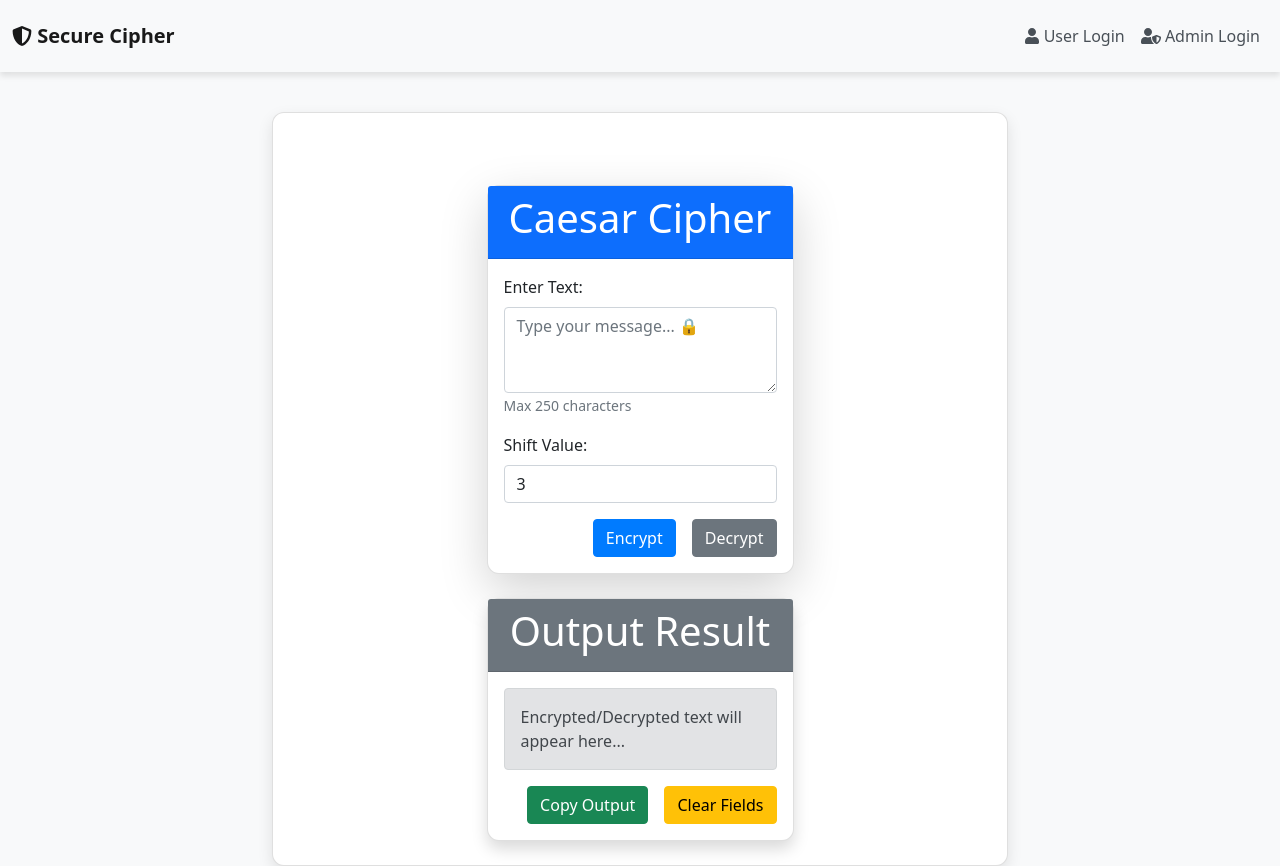
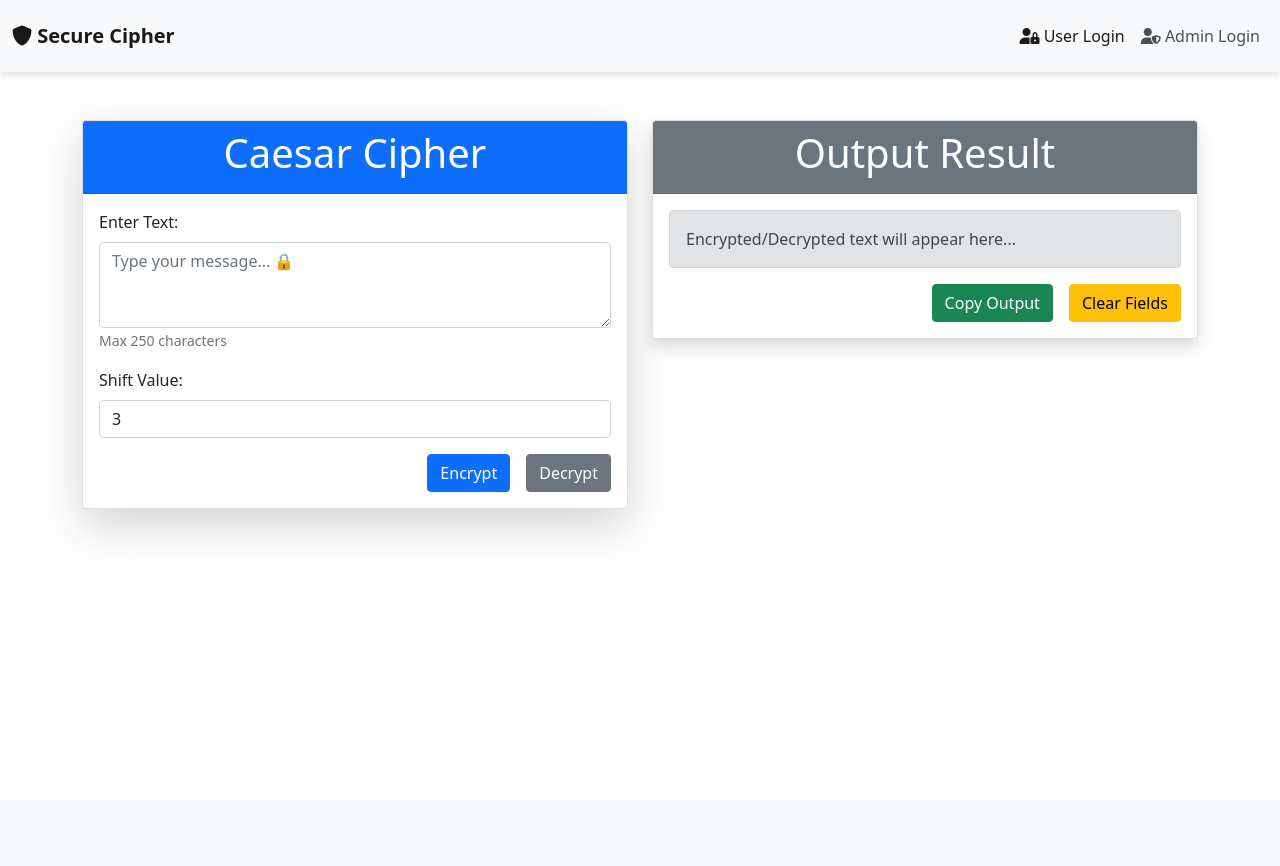
Before and after one commit to FirasKahlaoui/university-codes-and-tps, a Flask app: template Security/advanced_secure_app/app/templates/dashboard.html in a window 1280 px wide. After the commit the page ends 531 px from the top, so only its background shows below. Run offline with Flask 2, Linux system fonts and the light colour scheme; the template is opened without the code that fills it, so the values that code supplies are empty; some libraries are stand-ins or nearby versions.

Commit message:
Add the navbar

```diff
--- a/Security/advanced_secure_app/app/templates/dashboard.html
+++ b/Security/advanced_secure_app/app/templates/dashboard.html
@@ -1,17 +1,91 @@
-{% extends "base.html" %}
+<!DOCTYPE html>
+<html lang="en">
 
-{% block title %}Caesar Cipher Dashboard{% endblock %}
+<head>
+    <meta charset="UTF-8">
+    <meta name="viewport" content="width=device-width, initial-scale=1.0">
+    <title>Caesar Cipher Dashboard</title>
+    <link href="https://cdn.jsdelivr.net/npm/bootstrap@5.1.3/dist/css/bootstrap.min.css" rel="stylesheet">
+    <script src="https://code.jquery.com/jquery-3.6.0.min.js"></script>
+    <script src="https://cdn.jsdelivr.net/npm/bootstrap@5.1.3/dist/js/bootstrap.bundle.min.js"></script>
+    <link rel="stylesheet" href="https://cdnjs.cloudflare.com/ajax/libs/font-awesome/6.0.0-beta3/css/all.min.css">
+    <style>
+        nav {
+            box-shadow: 0 4px 6px rgba(0, 0, 0, 0.1);
+        }
 
-{% block content %}
+        .navbar-brand {
+            font-weight: bold;
+            color: #007bff;
+        }
+
+        .navbar-brand:hover {
+            color: #0056b3;
+        }
+
+        .navbar-light .navbar-nav .nav-link {
+            color: #495057;
+        }
+
+        .navbar-light .navbar-nav .nav-link:hover {
+            color: #007bff;
+        }
+
+        .navbar-nav {
+            margin-left: auto;
+        }
+
+        .text-break {
+            word-wrap: break-word;
+        }
+    </style>
+</head>
+
+<body>
+
+    <nav class="navbar navbar-expand-lg navbar-light bg-light py-3">
+        <div class="container-fluid">
+            <a class="navbar-brand" href="{{ url_for('index') }}">
+                <i class="fas fa-shield-alt"></i> Secure Cipher
+            </a>
+            <button class="navbar-toggler" type="button" data-bs-toggle="collapse" data-bs-target="#navbarNav"
+                aria-controls="navbarNav" aria-expanded="false" aria-label="Toggle navigation">
+                <span class="navbar-toggler-icon"></span>
+            </button>
+            <div class="collapse navbar-collapse" id="navbarNav">
+                <ul class="navbar-nav ms-auto">
+                    {% if current_user.is_authenticated %}
+                    <li class="nav-item">
+                        <a class="nav-link" href="{{ url_for('main.logout') }}">
+                            <i class="fas fa-sign-out-alt"></i> Logout
+                        </a>
+                    </li>
+                    {% else %}
+                    <li class="nav-item">
+                        <a class="nav-link active" href="{{ url_for('main.login') }}">
+                            <i class="fas fa-user-lock"></i> User Login
+                        </a>
+                    </li>
+                    <li class="nav-item">
+                        <a class="nav-link" href="{{ url_for('main.admin_login') }}">
+                            <i class="fas fa-user-shield"></i> Admin Login
+                        </a>
+                    </li>
+                    {% endif %}
+                </ul>
+            </div>
+        </div>
+    </nav>
+
     <div class="container mt-5">
         <div class="row">
-        <div class="col-md-6 offset-md-3">
+            <!-- Part 1: Input -->
+            <div class="col-md-6">
                 <div class="card shadow-lg">
                     <div class="card-header text-center bg-primary text-white">
                         <h2 class="display-6">Caesar Cipher</h2>
                     </div>
                     <div class="card-body">
-                    <!-- Part 1: Input -->
                         <div class="mb-3">
                             <label for="message" class="form-label">Enter Text:</label>
                             <textarea class="form-control" id="message" rows="3" placeholder="Type your message... 🔒"
@@ -21,7 +95,8 @@
                         <div class="mb-3">
                             <label for="key" class="form-label">Shift Value:</label>
                             <input type="number" class="form-control" id="key" value="3">
-                        <div id="keyError" class="text-danger mt-2" style="display: none;">Please enter a valid shift
+                            <div id="keyError" class="text-danger mt-2" style="display: none;">Please enter a valid
+                                shift
                                 value.</div>
                         </div>
                         <div class="d-grid gap-2 d-md-flex justify-content-md-end">
@@ -39,7 +114,7 @@
             </div>
 
             <!-- Part 2: Output Result -->
-        <div class="col-md-6 offset-md-3 mt-4">
+            <div class="col-md-6">
                 <div class="card shadow">
                     <div class="card-header text-center bg-secondary text-white">
                         <h2 class="display-6">Output Result</h2>
@@ -123,23 +198,15 @@
             }, 500); // Simulate decryption delay
         }
 
-    // Copy output text to clipboard
+        // Copy output to clipboard
         function copyOutput() {
             const outputText = document.getElementById('output').innerText;
-        if (outputText && outputText !== "Encrypted/Decrypted text will appear here...") {
-            const tempInput = document.createElement('textarea');
-            tempInput.value = outputText;
-            document.body.appendChild(tempInput);
-            tempInput.select();
-            document.execCommand('copy');
-            document.body.removeChild(tempInput);
-            alert("Output copied to clipboard!");
-        } else {
-            alert("No output to copy!");
-        }
+            navigator.clipboard.writeText(outputText).then(() => {
+                alert('Output copied to clipboard!');
+            });
         }
 
-    // Clear fields function
+        // Clear fields
         function clearFields() {
             document.getElementById('message').value = '';
             document.getElementById('key').value = 3;
@@ -148,4 +215,7 @@
             document.getElementById('charCount').innerText = '0/250 characters';
         }
     </script>
-{% endblock %}
+
+</body>
+
+</html>
```
Also changed, not shown: Security/advanced_secure_app/app/site.db. Lines whose indentation alone changed are shown as unchanged.
